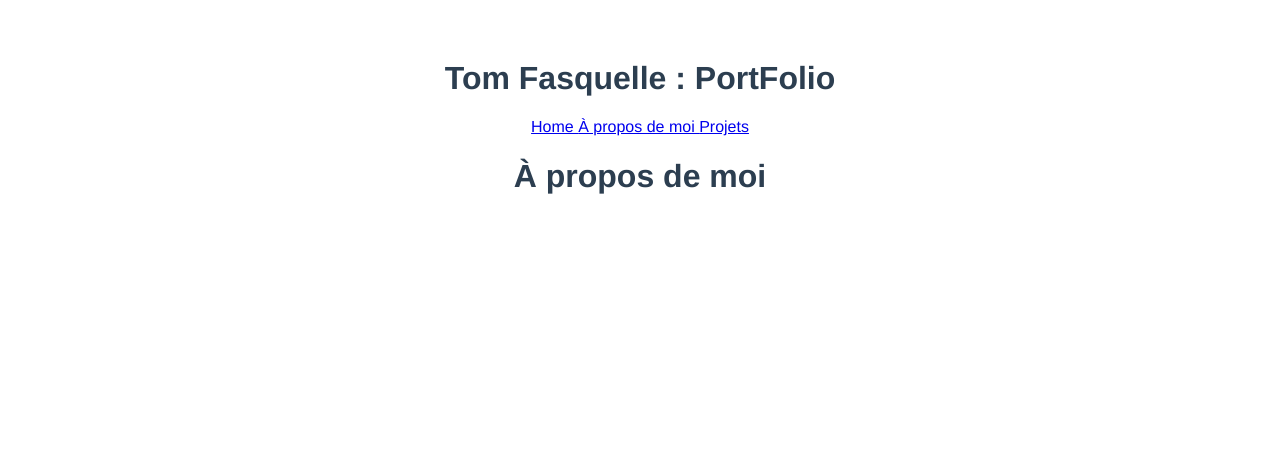
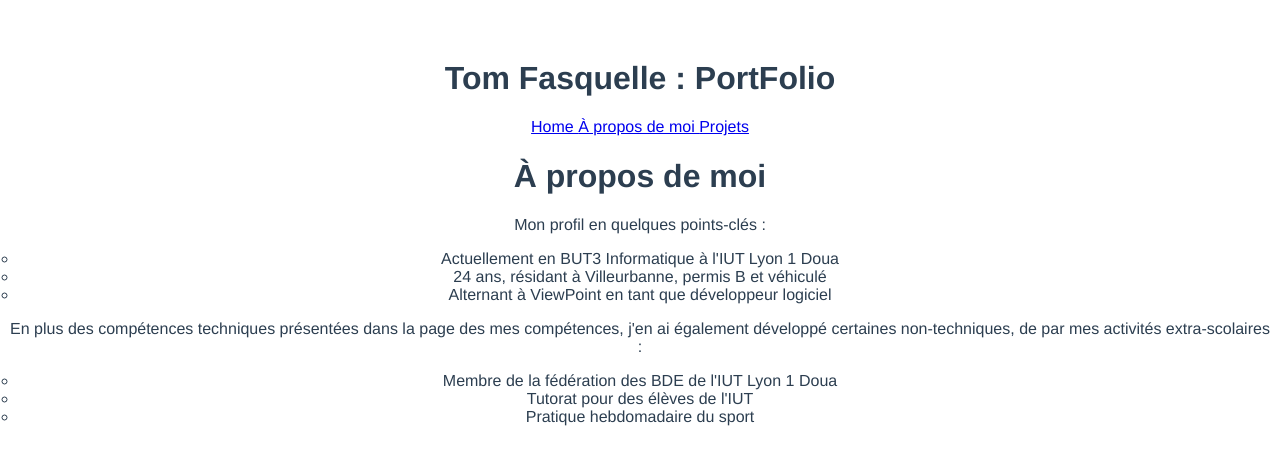
Before and after one commit to tomfsql/TomFolio, a Vue app: page /about in a window 1280 px wide. Shown: the top 464 px of the page. Built offline with nearby package versions, Linux system fonts and the light colour scheme.

Commit message:
Ajout de contenu et d'une page pour les compétences

```diff
--- a/src/components/AboutPage.vue
+++ b/src/components/AboutPage.vue
@@ -1,5 +1,17 @@
 <template>
     <h1> À propos de moi </h1>
+    <p> Mon profil en quelques points-clés : </p>
+    <ul>
+      <li> Actuellement en BUT3 Informatique à l'IUT Lyon 1 Doua </li>
+      <li> 24 ans, résidant à Villeurbanne, permis B et véhiculé </li>
+      <li> Alternant à ViewPoint en tant que développeur logiciel </li>
+    </ul>
+    <p> En plus des compétences techniques présentées dans la page des mes compétences, j'en ai également développé certaines non-techniques, de par mes activités extra-scolaires :</p>
+    <ul>
+        <li> Membre de la fédération des BDE de l'IUT Lyon 1 Doua </li>
+        <li> Tutorat pour des élèves de l'IUT </li>
+        <li> Pratique hebdomadaire du sport </li>
+    </ul>
   </template>
 
   <script>
@@ -13,11 +25,12 @@
     margin: 40px 0 0;
   }
   ul {
-    list-style-type: none;
+    list-style-type:circle;
+    display: flex;
+    flex-direction: column;
     padding: 0;
   }
   li {
-    display: inline-block;
     margin: 0 10px;
   }
   a {
--- a/src/components/HomePage.vue
+++ b/src/components/HomePage.vue
@@ -14,13 +14,14 @@ h3 {
   margin: 40px 0 0;
 }
 ul {
-  list-style-type: none;
-  padding: 0;
-}
-li {
-  display: inline-block;
-  margin: 0 10px;
-}
+    list-style-type:circle;
+    display: flex;
+    flex-direction: column;
+    padding: 0;
+  }
+  li {
+    margin: 0 10px;
+  }
 a {
   color: #42b983;
 }
--- a/src/components/ProjectsPage.vue
+++ b/src/components/ProjectsPage.vue
@@ -80,6 +80,12 @@
         </div>
       </div>
 
+  <p> En bref : j'ai pu développer en utilisant divers outils et langages </p>
+  <ul>
+    <li> Web : VueJS, Flask, Angular </li>
+    <li> Logiciel : C++, C# </li>
+    <li> Outils : Git, Docker</li>
+  </ul>
 </template>
 
   <script>
--- /dev/null
+++ b/src/components/SkillsPage.vue
@@ -0,0 +1,36 @@
+<template>
+    <h1> Mes compétences </h1>
+
+    <p> Tout au long de mon cursus scolaire, j'ai pu développer diverses compétences techniques , dans les domaines suivants </p>
+    <ul>
+        <li> Langages de programmation et frameworks de développement</li>
+        <li> Systèmes de Gestion de bases de Données </li>
+        <li> Outils informatiques et systèmes d'exploitation</li>
+    </ul>
+
+</template>
+
+  <script>
+  export default {
+    name: 'HomePage',
+  }
+  </script>
+
+  <!-- Add "scoped" attribute to limit CSS to this component only -->
+  <style scoped>
+  h3 {
+    margin: 40px 0 0;
+  }
+  ul {
+    list-style-type:circle;
+    display: flex;
+    flex-direction: column;
+    padding: 0;
+  }
+  li {
+    margin: 0 10px;
+  }
+  a {
+    color: #42b983;
+  }
+  </style>
--- a/src/router/index.js
+++ b/src/router/index.js
@@ -2,13 +2,15 @@ import { createRouter, createWebHistory } from 'vue-router'
 import HomePage from '../components/HomePage.vue'
 import AboutPage from '@/components/AboutPage.vue'
 import ProjectsPage from '@/components/ProjectsPage.vue'
+import SkillsPage from '@/components/SkillsPage.vue'
 
 const router = createRouter({
   history: createWebHistory(process.env.VUE_BASE_URL),
   routes: [
     { path: '/', name: 'Home', component: HomePage },
     { path: '/about', name: 'À propos de moi', component: AboutPage },
-    { path: '/projects', name: 'Projets', component: ProjectsPage }
+    { path: '/projects', name: 'Projets', component: ProjectsPage },
+    { path: '/skills', name: 'Compétences', component: SkillsPage }
   ]
 })
 
```
